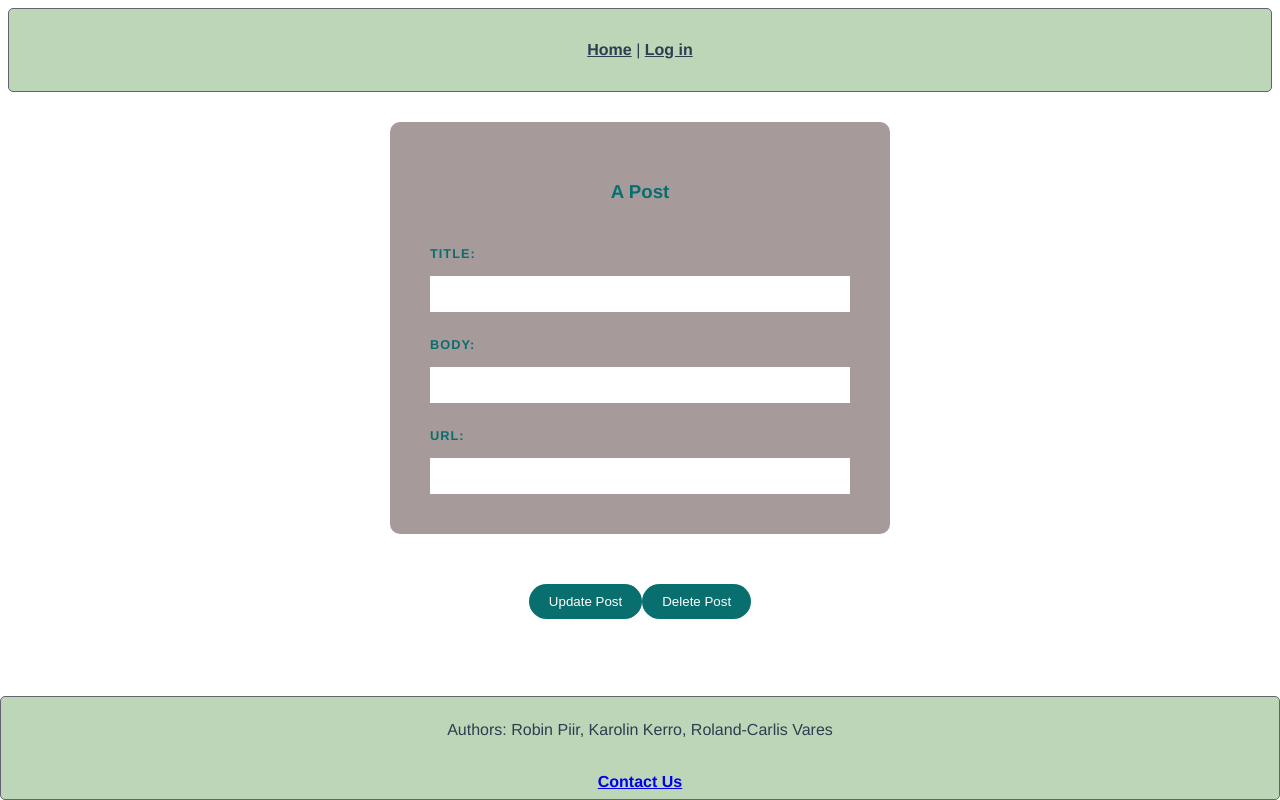
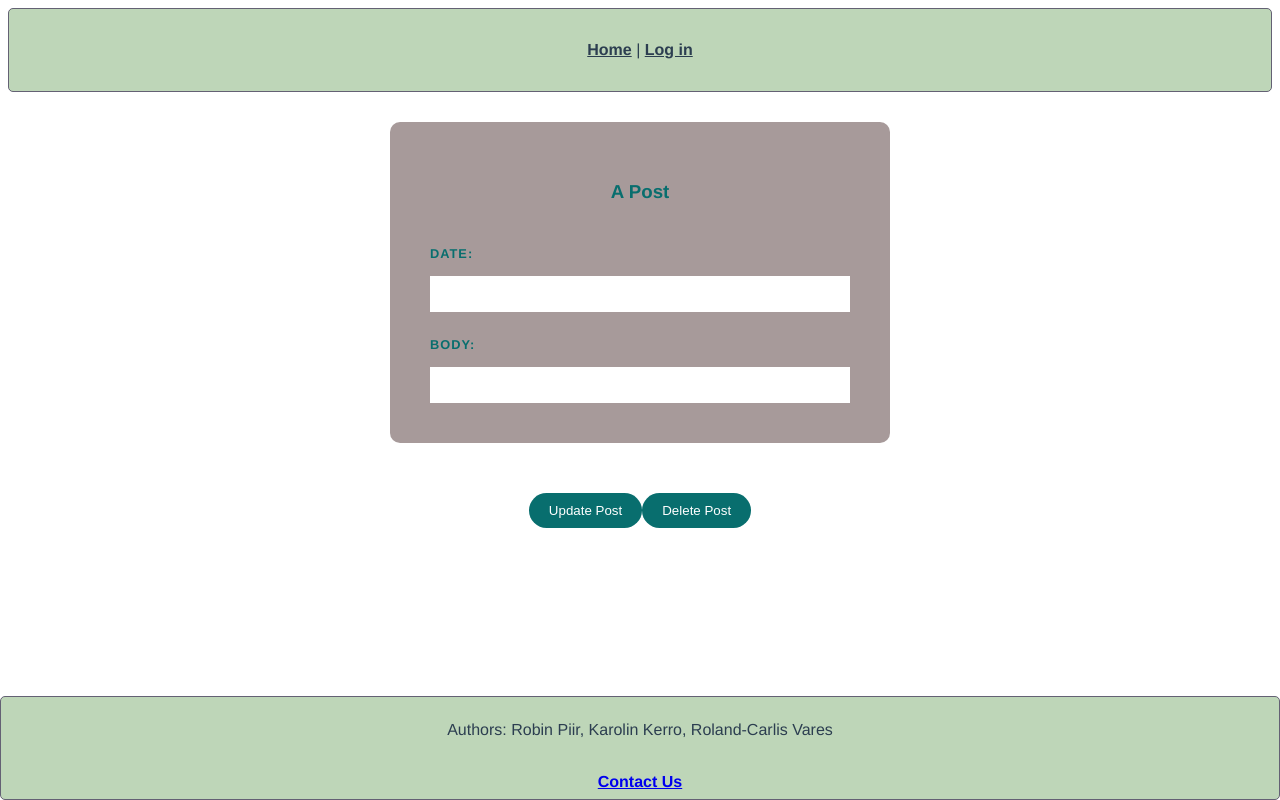
Before and after one commit to RobinPiir/WAD_HW4, a Vue app in the folder frontend/: page /#/apost/1 in a window 1280 px wide. Built offline with nearby package versions, Linux system fonts and the light colour scheme; no server answers.

Commit message:
maybe APost fix?

```diff
--- a/frontend/src/views/APostView.vue
+++ b/frontend/src/views/APostView.vue
@@ -2,12 +2,10 @@
     <div class="A Post">
       <div id="form">
         <h3>A Post</h3>
-        <label for="title">Title: </label>
-        <input name="type" type="text" id="title" required v-model="post.title" />
+        <label for="date">Date: </label>
+        <input name="date" type="text" id="date" required v-model="post.date" />
         <label for="body">Body: </label>
         <input name="body" type="text" id="body" required v-model="post.body" />
-        <label for="url">Url: </label>
-        <input name="url" type="text" id="url" required v-model="post.urllink" />
       </div>
       <div>
         <button @click="updatePost" class="updatePost">Update Post</button>
```
